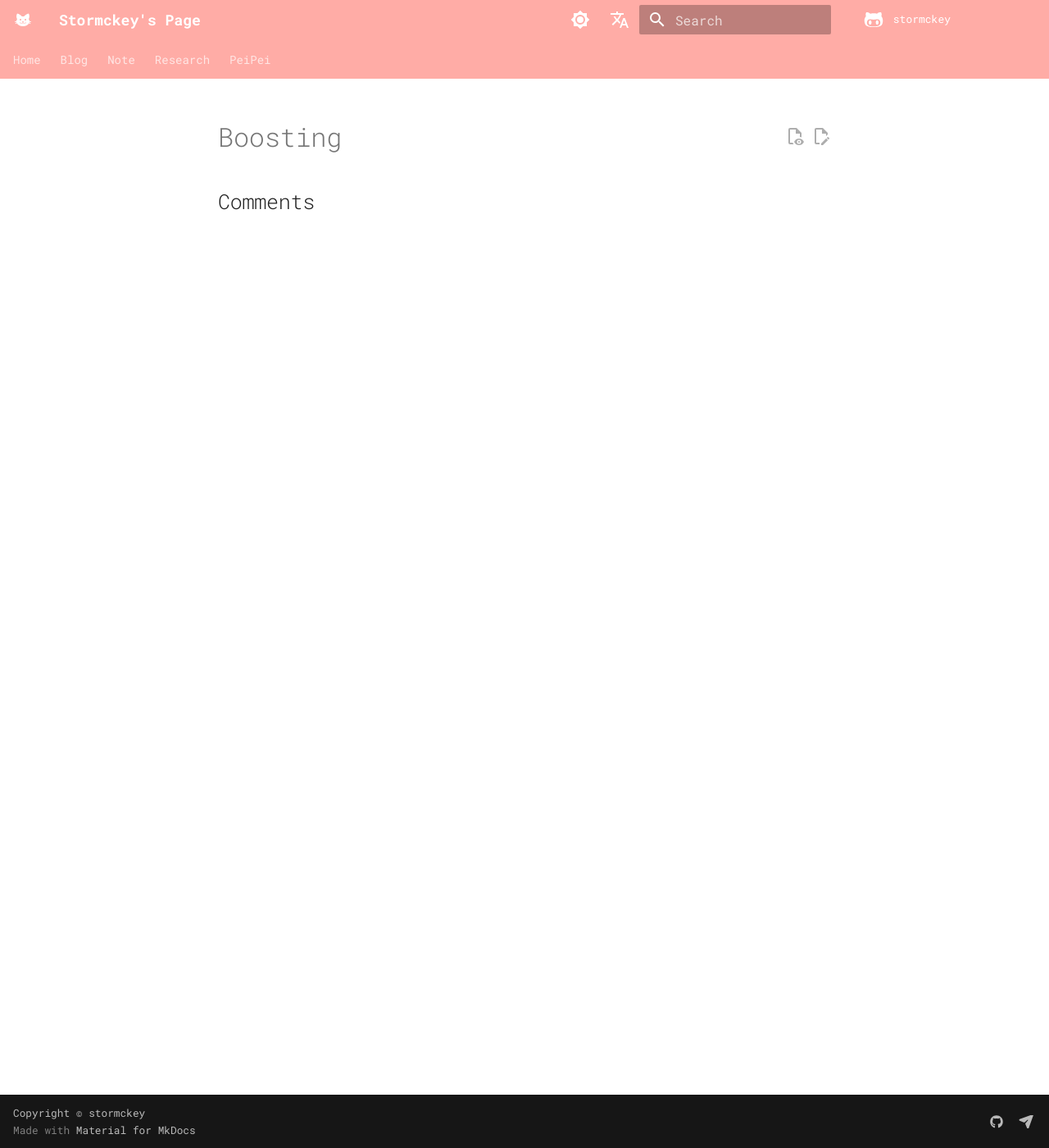
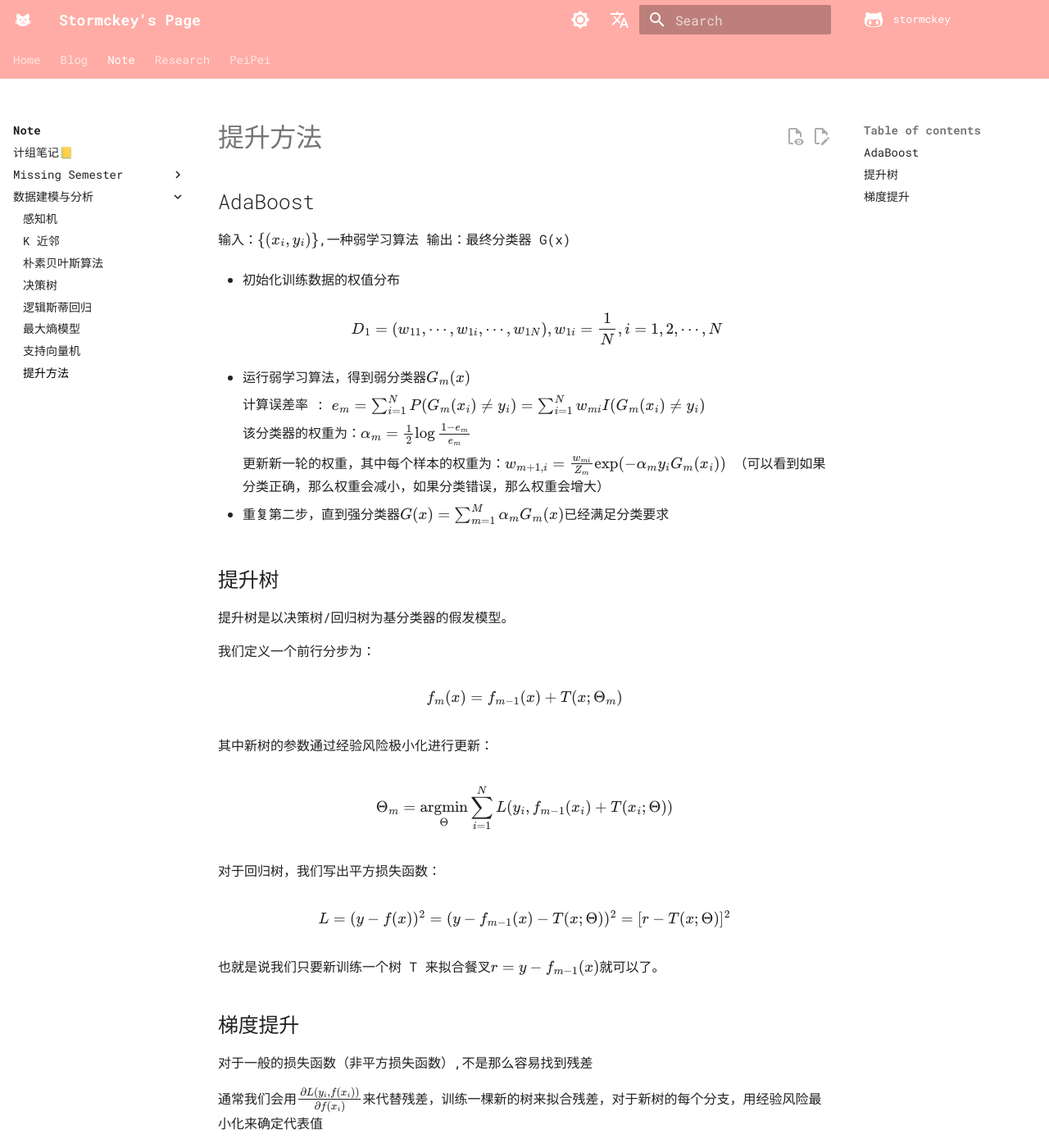
Before and after one commit to stormckey/stormckey.github.io, an MkDocs documentation site: the page built from docs/Note/Data Modeling/Boosting.md, in a window 1280 px wide and 1400 px high. Shown: the whole window at 82% size. Built offline with MkDocs 1.6.1 and Material for MkDocs 9.7.7, drawn with Linux system fonts in a browser that asks for light colours; comment, search, counter and statistics services are not loaded.

Commit message:
add boosting

```diff
--- a/docs/Note/Data Modeling/Boosting.md
+++ b/docs/Note/Data Modeling/Boosting.md
@@ -1,3 +1,56 @@
 ---
 comments: true
 ---
+
+# 提升方法
+
+## AdaBoost
+
+输入：$\{(x_i,y_i)\}$,一种弱学习算法
+输出：最终分类器 G(x)
+
+- 初始化训练数据的权值分布
+
+    $$
+        D_1 = (w_{11},\cdots,w_{1i},\cdots,w_{1N}),w_{1i} = \frac{1}{N},i=1,2,\cdots,N
+    $$
+
+- 运行弱学习算法，得到弱分类器$G_m(x)$
+
+    计算误差率 : $e_m = \sum_{i=1}^{N} P(G_m(x_i) \neq y_i) = \sum_{i=1}^{N} w_{mi}I(G_m(x_i) \neq y_i)$
+
+    该分类器的权重为：$\alpha_m = \frac{1}{2} \log \frac{1-e_m}{e_m}$
+
+    更新新一轮的权重，其中每个样本的权重为：$w_{m+1,i} = \frac{w_{mi}}{Z_m} \exp(-\alpha_m y_i G_m(x_i))$ （可以看到如果分类正确，那么权重会减小，如果分类错误，那么权重会增大）
+
+- 重复第二步，直到强分类器$G(x) = \sum_{m=1}^{M} \alpha_m G_m(x)$已经满足分类要求
+
+## 提升树
+
+提升树是以决策树/回归树为基分类器的假发模型。
+
+我们定义一个前行分步为：
+
+$$
+    f_m(x) = f_{m-1}(x) + T(x;\Theta_m)
+$$
+
+其中新树的参数通过经验风险极小化进行更新：
+
+$$
+    \Theta_m = \underset{\Theta}{\operatorname{argmin}} \sum_{i=1}^{N} L(y_i,f_{m-1}(x_i) + T(x_i;\Theta))
+$$
+
+对于回归树，我们写出平方损失函数：
+
+$$
+    L = (y - f(x))^2 = (y - f_{m-1}(x) - T(x;\Theta))^2 = [r - T(x;\Theta)]^2
+$$
+
+也就是说我们只要新训练一个树 T 来拟合餐叉$r = y - f_{m-1}(x)$就可以了。
+
+## 梯度提升
+
+对于一般的损失函数（非平方损失函数）,不是那么容易找到残差
+
+通常我们会用$\frac{\partial L(y_i,f(x_i))}{\partial f(x_i)}$来代替残差，训练一棵新的树来拟合残差，对于新树的每个分支，用经验风险最小化来确定代表值
--- a/docs/changelog.yml
+++ b/docs/changelog.yml
@@ -1,4 +1,7 @@
 - "2023":
+  - "2023-11-26":
+    - refactor: 使用Pangu.vim插件进行文档格式化
+    - newpage: Blog > Cool > 用Vim批量格式化
   - "2023-11-25":
     - refactor: 重构了Blog的层级,加入了Lab部分
     - newpage: 加入了计网实验指南
--- a/mkdocs.yml
+++ b/mkdocs.yml
@@ -221,6 +221,7 @@ nav:
       - 逻辑斯蒂回归: Note/Data Modeling/Logistic_Regression.md
       - Note/Data Modeling/Max_Entropy.md
       - Note/Data Modeling/Support_Vector_Machine.md
+      - Note/Data Modeling/Boosting.md
 
   - Research:
     - Research/index.md
```
Also changed, not shown: docs/Blog/Cool/Vim_standardise.md (+1 -1 lines), docs/Note/Data Modeling/index.md (+4 -0 lines).
